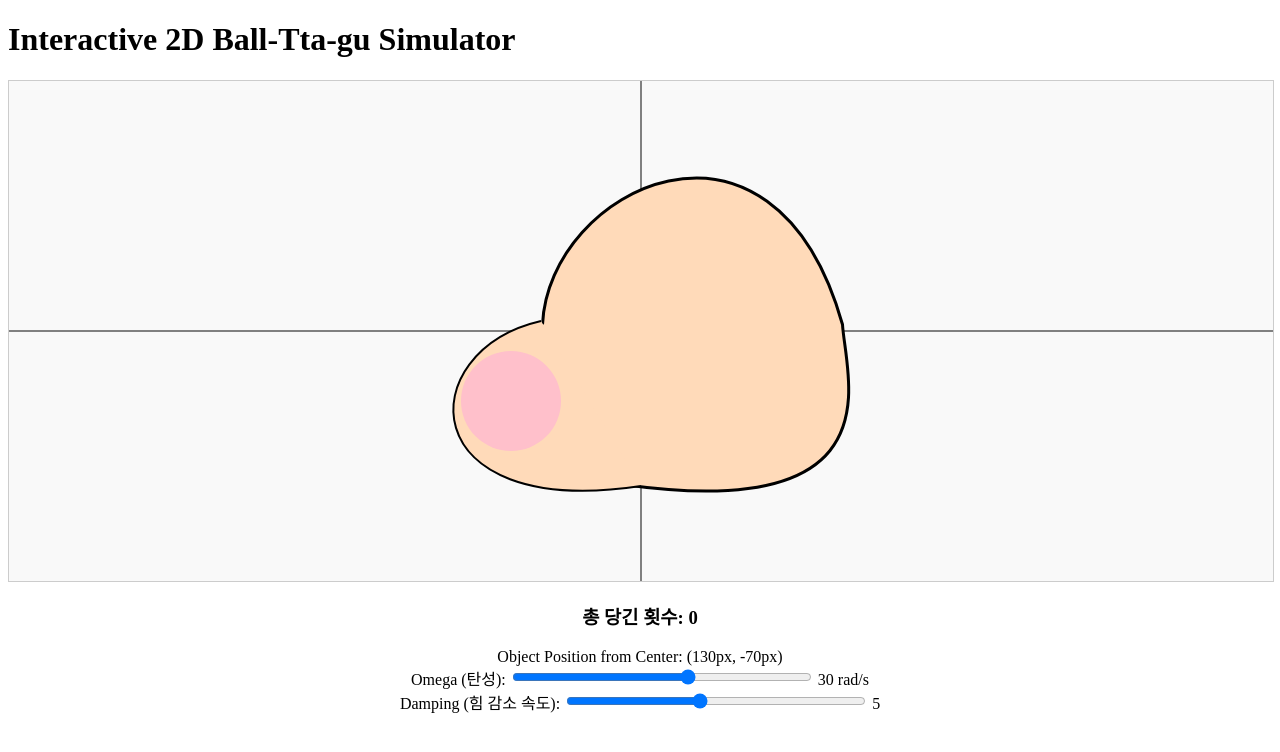
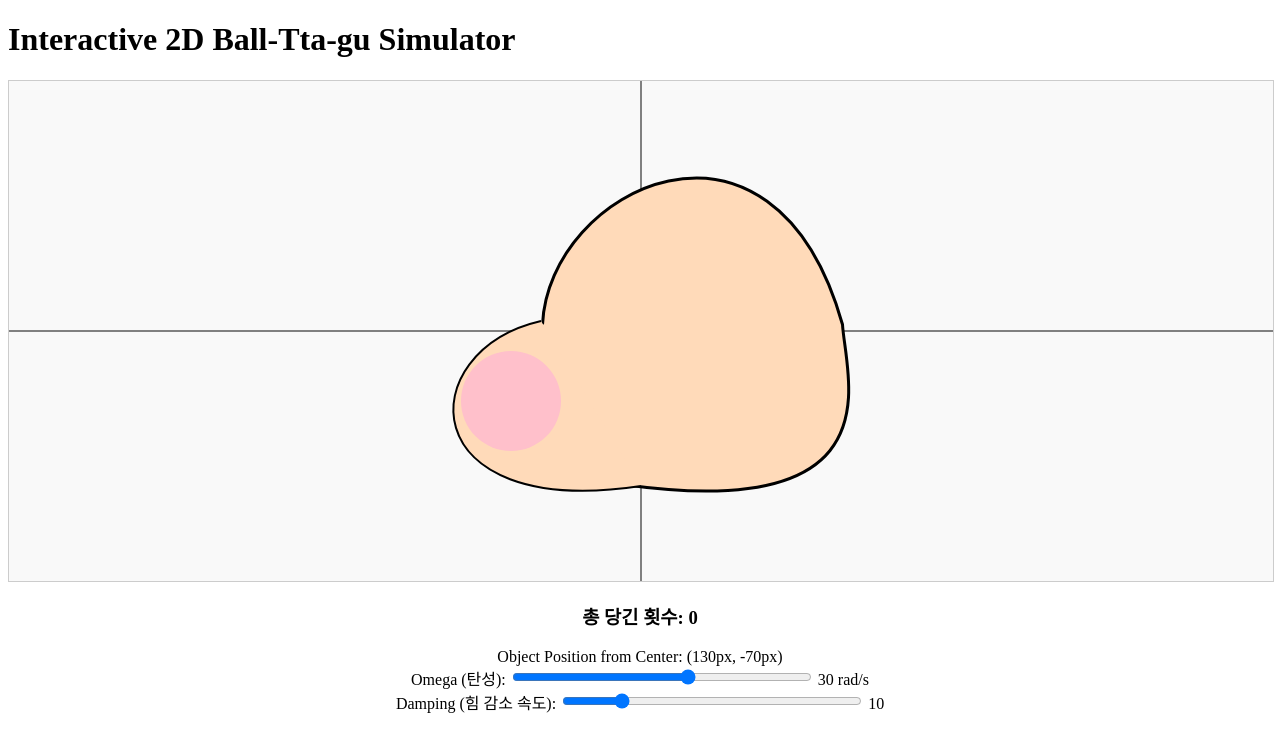
Before and after one commit to kimgh06/balltagu, a SvelteKit app: page / in a window 1280 px wide. Shown: the top 752 px of the page. Built offline with nearby package versions, Linux system fonts and the light colour scheme; no server answers; the database is empty.

Commit message:
set max damping value

```diff
--- a/src/routes/+page.svelte
+++ b/src/routes/+page.svelte
@@ -23,7 +23,7 @@
   let [objectX, objectY] = [originObjectX, originObjectY];
   const [faceTranslateX, faceTranslateY] = [100, 155];
   let omega = 30; // 각진동수 (탄성) (rad/s)
-  let damping = 5; // 값 감쇠 계수
+  let damping = 10; // 값 감쇠 계수
   let time = 0;
   let dragging = false;
   const touchableRange = 80;
@@ -219,7 +219,7 @@
     >Damping (힘 감소 속도): <input
       type="range"
       min="1"
-      max="10"
+      max="50"
       step="0.1"
       bind:value={damping}
     /></label
```
